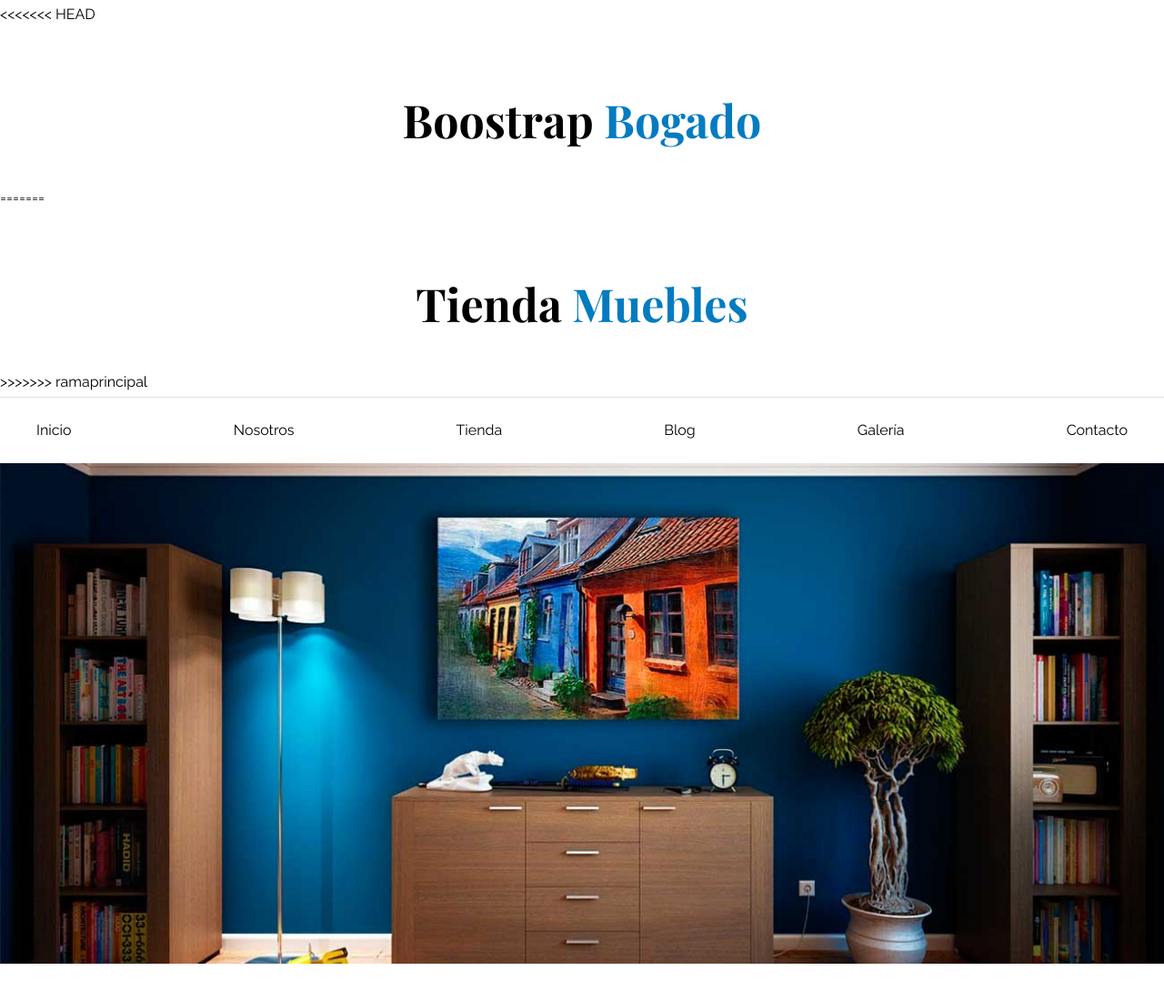
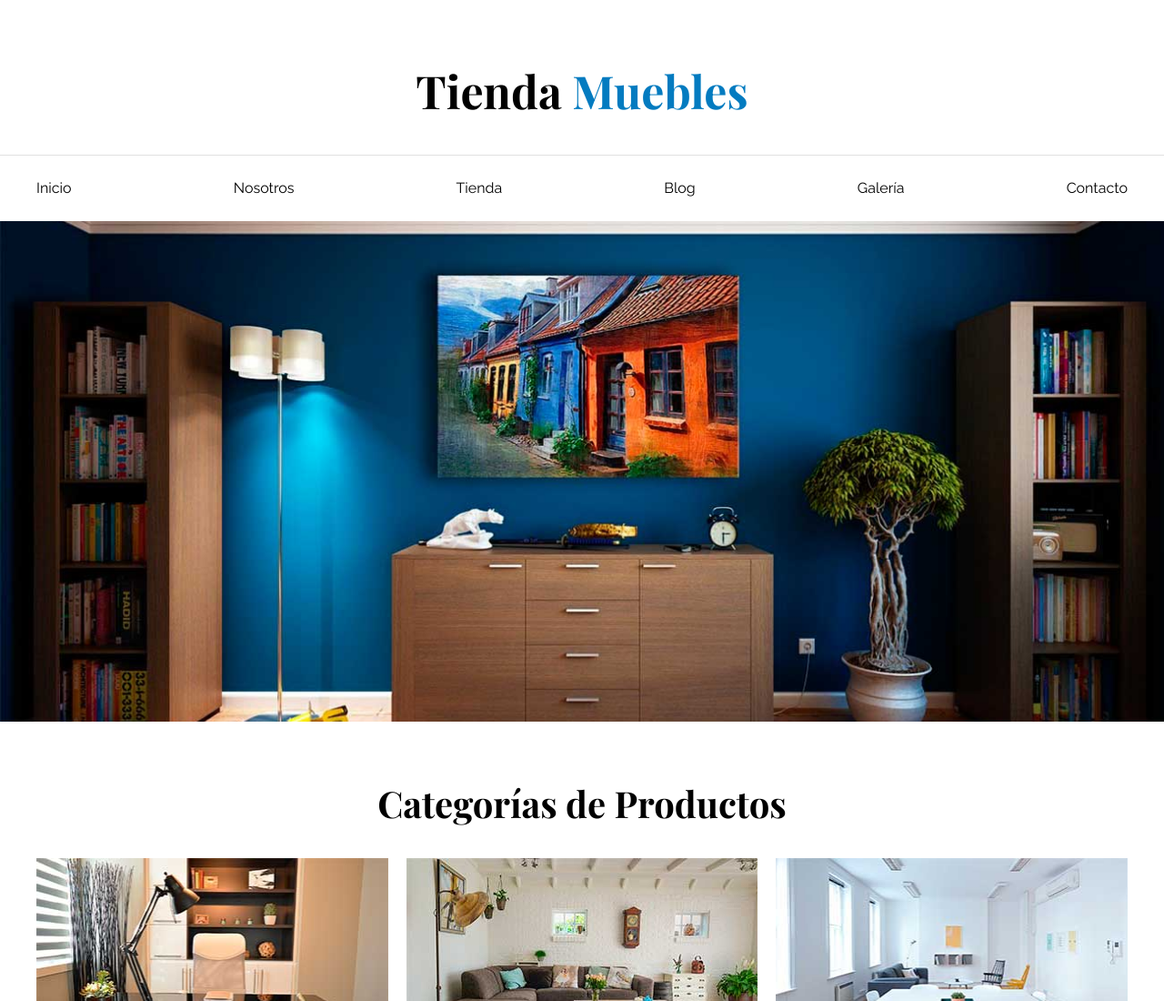
Before and after one commit to Nicobogado12/Nicobogado12.github.io, a plain HTML site: page index.html in a window 1280 px wide. Shown: the top 1100 px of the page at 91% size. Drawn offline with nearby package versions, Linux system fonts and the light colour scheme.

Commit message:
eliminacion de ramaboostrap

```diff
--- a/index.html
+++ b/index.html
@@ -13,11 +13,7 @@
 </head>
 <body>
     <header>
-<<<<<<< HEAD
-        <h1 class="nombre-sitio">Boostrap <span> Bogado </span></h1>
-=======
         <h1 class="nombre-sitio">Tienda <span>Muebles</span></h1>
->>>>>>> ramaprincipal
     </header>
 
     <div class="contenedor-navegacion">
```
